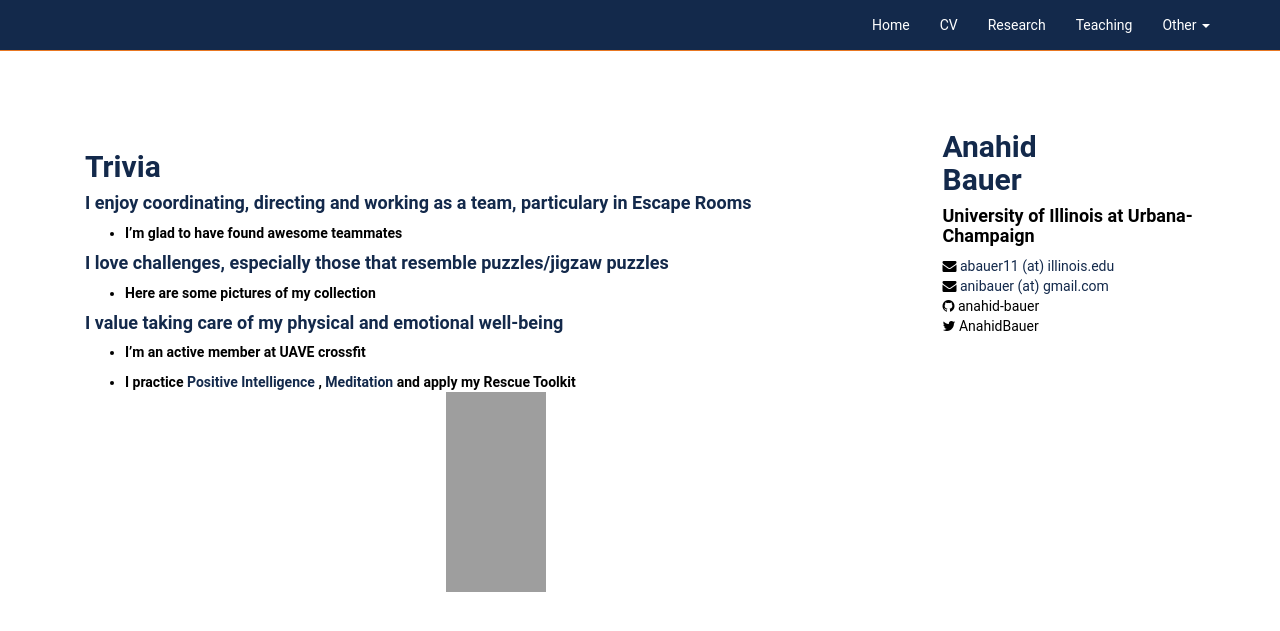
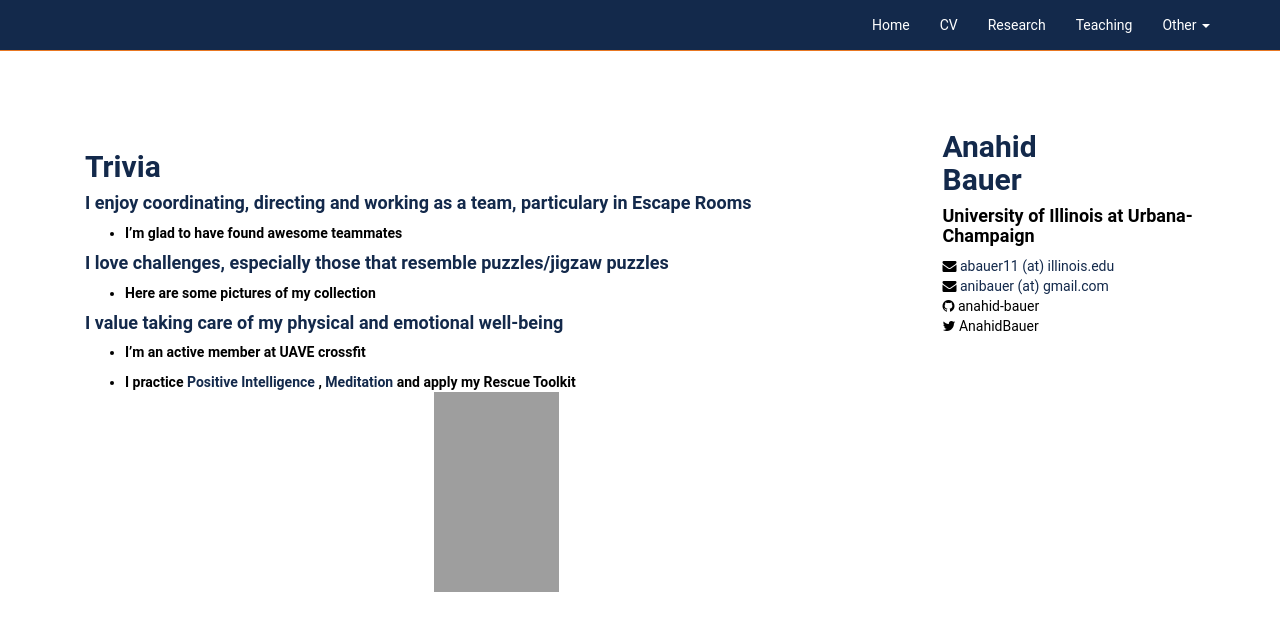
Before and after one commit to anahid-bauer/anahid-bauer.github.io, a Jekyll site: the page built from trivia.md, in a window 1280 px wide. Shown: the top 631 px of the page. Built offline with Jekyll 4.4.1, drawn with Linux system fonts in a browser that asks for light colours; our own code applies the rules of GitHub Pages for plain Markdown files; grey boxes are pictures that could not be loaded.

Commit message:
Update trivia.md

```diff
--- a/trivia.md
+++ b/trivia.md
@@ -19,5 +19,4 @@ layout: secondary_pages
 #### I value taking care of my physical and emotional well-being
 - **I'm an active member at UAVE crossfit**<br>
 
-- **I practice <a href="https://www.positiveintelligence.com/" target="_blank">Positive Intelligence</a> ,  <a href="https://www.headspace.com/meditation-101/what-is-meditation" target="_blank">Meditation</a>  and apply my Rescue Toolkit**<br>
-<img src="/assets/images/Rescue_toolkit_1.jpg"  class="displayed" width="100" height="200"/>
+- **I practice <a href="https://www.positiveintelligence.com/" target="_blank">Positive Intelligence</a> ,  <a href="https://www.headspace.com/meditation-101/what-is-meditation" target="_blank">Meditation</a>  and apply my Rescue Toolkit <img src="/assets/images/Rescue_toolkit_1.jpg"  class="displayed" width="125" height="200"/>**<br>
```
